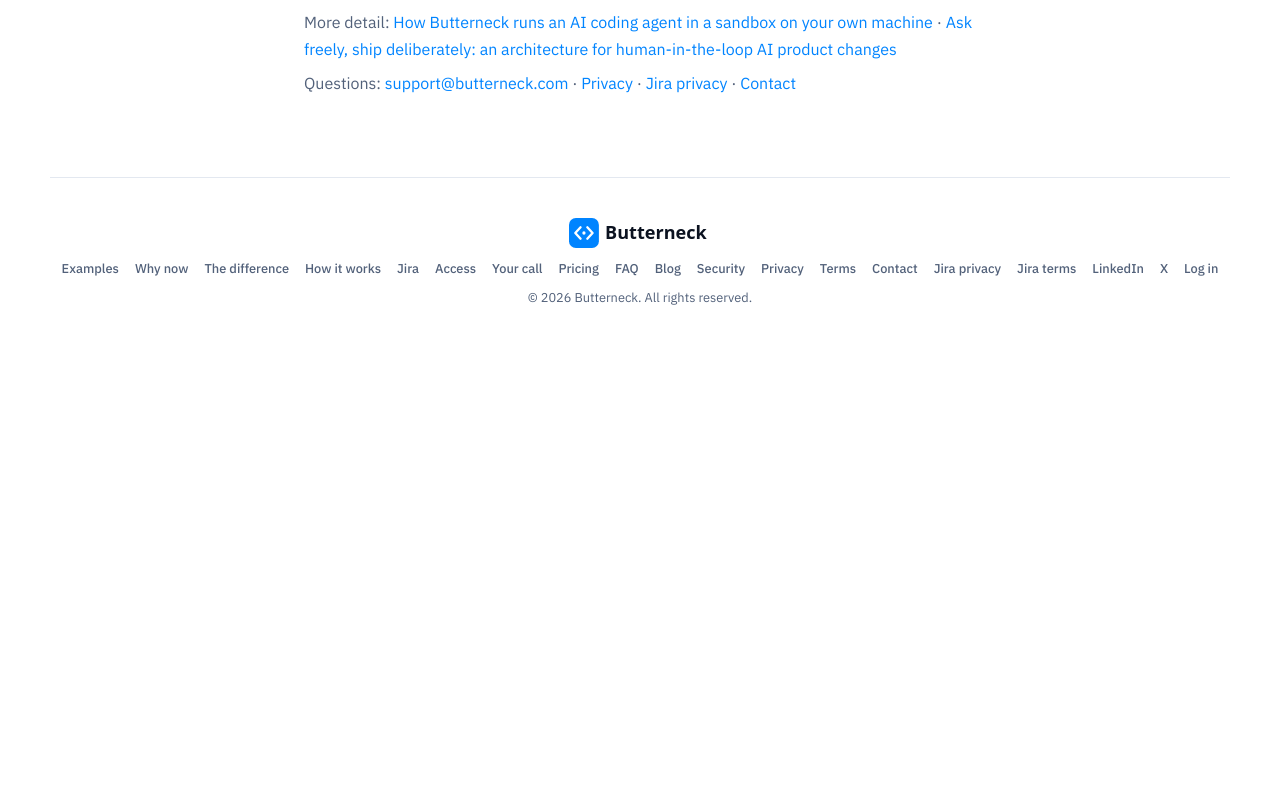
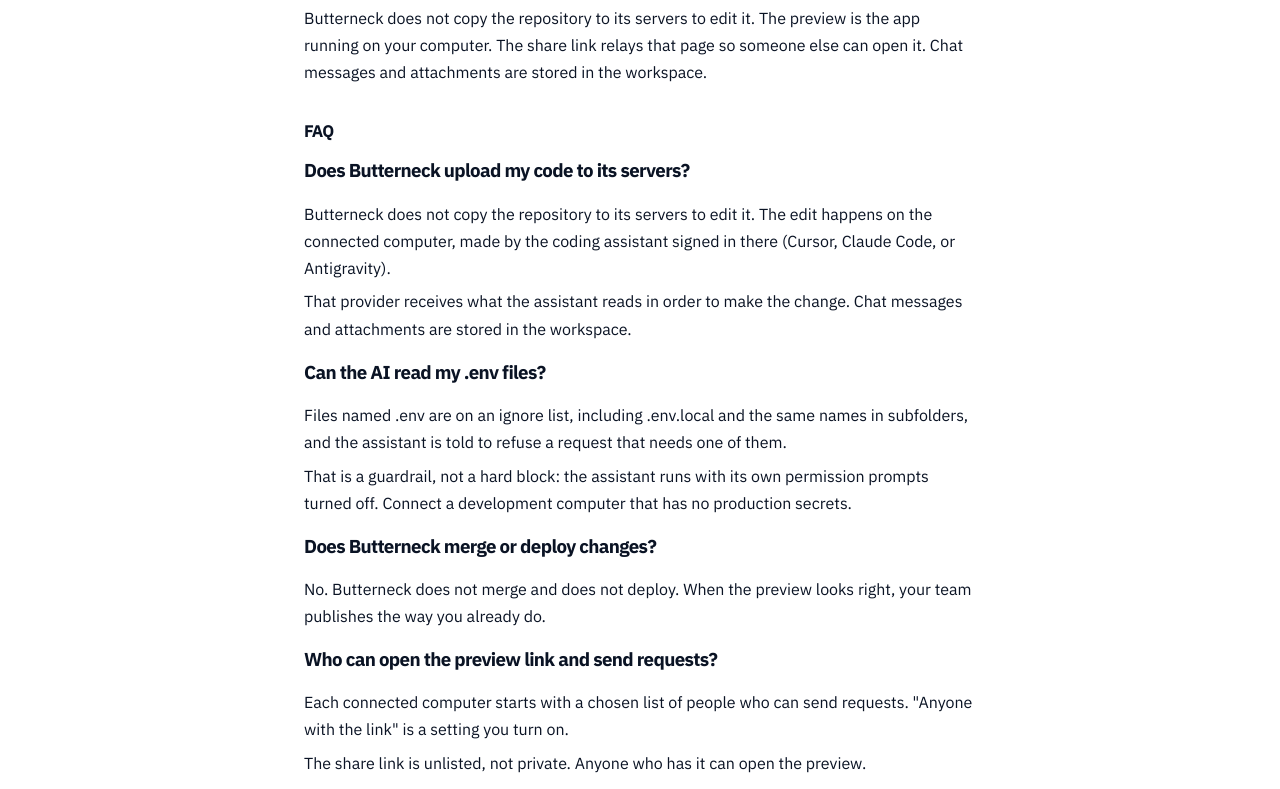
Before and after one commit to Lanatus-Systems/maintainer-pro-marketing, a Next.js app: page /security in a window 1280 px wide. Shown: the part 1387-2176 px from the top of the page. Before the commit the page ends 1741 px from the top, so only its background shows below. Built offline with nearby package versions, Linux system fonts and the light colour scheme; no server answers.

Commit message:
Security: quotable definition + FAQ with FAQPage JSON-LD (wording from existing page facts)

```diff
--- a/src/app/security/page.tsx
+++ b/src/app/security/page.tsx
@@ -3,9 +3,9 @@ import { notFound } from "next/navigation";
 import { JsonLd } from "@/components/JsonLd";
 import { SECURITY } from "@/content/security";
 import { isAasaanWeb } from "@/lib/brand";
-import { breadcrumbJsonLd } from "@/lib/schema";
+import { breadcrumbJsonLd, faqPageJsonLd } from "@/lib/schema";
 import { pageMeta } from "@/lib/meta";
-import { SUPPORT_EMAIL } from "@/lib/site";
+import { SUPPORT_EMAIL, siteUrl } from "@/lib/site";
 
 export const metadata = pageMeta({
   title: SECURITY.seoTitle,
@@ -19,8 +19,15 @@ export default function SecurityPage() {
   return (
     <main id="content" className="legal-page">
       <JsonLd data={breadcrumbJsonLd(SECURITY.title, SECURITY.path)} />
+      <JsonLd
+        data={{
+          "@context": "https://schema.org",
+          ...faqPageJsonLd(SECURITY.faqs, siteUrl(SECURITY.path)),
+        }}
+      />
       <p className="legal-kicker">Butterneck</p>
       <h1>{SECURITY.title}</h1>
+      <p className="landing-definition">{SECURITY.definition}</p>
       <p className="muted">{SECURITY.lead}</p>
       {SECURITY.facts.map((fact) => (
         <section key={fact.title}>
@@ -30,6 +37,17 @@ export default function SecurityPage() {
           ))}
         </section>
       ))}
+      <section aria-labelledby="security-faq">
+        <h2 id="security-faq">FAQ</h2>
+        {SECURITY.faqs.map((item) => (
+          <div key={item.q}>
+            <h3>{item.q}</h3>
+            {item.lines.map((line) => (
+              <p key={line}>{line}</p>
+            ))}
+          </div>
+        ))}
+      </section>
       <p className="muted legal-links">
         More detail:{" "}
         {SECURITY.moreDetail.map((item, i) => (
--- a/src/content/security.ts
+++ b/src/content/security.ts
@@ -5,6 +5,8 @@ export const SECURITY = {
   description:
     "Where an AI change request is edited (on the connected computer), which folder it can touch, what is on the ignore list, who can send a request, and who sees the project.",
   lead: "A reviewer usually asks six things. Here they are.",
+  definition:
+    "In short: Butterneck edits on your connected computer, inside the folder you pick, with .env files on an ignore list as a guardrail. It does not copy the repository to its servers to edit it, and it does not merge or deploy. Your team publishes.",
   facts: [
     {
       title: "The bridge runs on your computer",
@@ -47,6 +49,35 @@ export const SECURITY = {
       ],
     },
   ],
+  faqs: [
+    {
+      q: "Does Butterneck upload my code to its servers?",
+      lines: [
+        "Butterneck does not copy the repository to its servers to edit it. The edit happens on the connected computer, made by the coding assistant signed in there (Cursor, Claude Code, or Antigravity).",
+        "That provider receives what the assistant reads in order to make the change. Chat messages and attachments are stored in the workspace.",
+      ],
+    },
+    {
+      q: "Can the AI read my .env files?",
+      lines: [
+        "Files named .env are on an ignore list, including .env.local and the same names in subfolders, and the assistant is told to refuse a request that needs one of them.",
+        "That is a guardrail, not a hard block: the assistant runs with its own permission prompts turned off. Connect a development computer that has no production secrets.",
+      ],
+    },
+    {
+      q: "Does Butterneck merge or deploy changes?",
+      lines: [
+        "No. Butterneck does not merge and does not deploy. When the preview looks right, your team publishes the way you already do.",
+      ],
+    },
+    {
+      q: "Who can open the preview link and send requests?",
+      lines: [
+        "Each connected computer starts with a chosen list of people who can send requests. \"Anyone with the link\" is a setting you turn on.",
+        "The share link is unlisted, not private. Anyone who has it can open the preview.",
+      ],
+    },
+  ],
   moreDetail: [
     {
       label: "How Butterneck runs an AI coding agent in a sandbox on your own machine",
```
